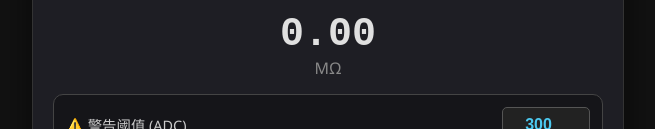
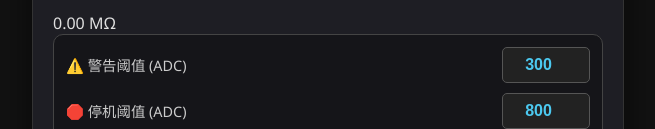
Before and after one commit to zhaoqingnai-del/arm-max, a plain HTML site: page index.html in a window 1280 px wide. Shown: the part 343-472 px from the top of the page, without its empty margins (312-967 px from the left). Drawn offline with Linux system fonts and the light colour scheme.

Commit message:
Update index.html

```diff
--- a/index.html
+++ b/index.html
@@ -26,10 +26,6 @@
         body.stop .alarm-icon#icon-stop { display: block; color: #ff4444; }
         @keyframes pulse { from { transform: scale(1); opacity: 0.8; } to { transform: scale(1.15); opacity: 1; } }
 
-        /* 数据显示 */
-        .data-display { text-align: center; margin-bottom: 15px; }
-        #res { font-size: 2.5rem; font-weight: bold; font-family: monospace; display:block; }
-        .unit { color: #888; font-size: 1rem; }
 
         /* 4. 阈值控制面板 */
         .control-panel { background: rgba(0,0,0,0.3); border-radius: 10px; padding: 12px; margin-bottom: 15px; border: 1px solid #444; }
```
